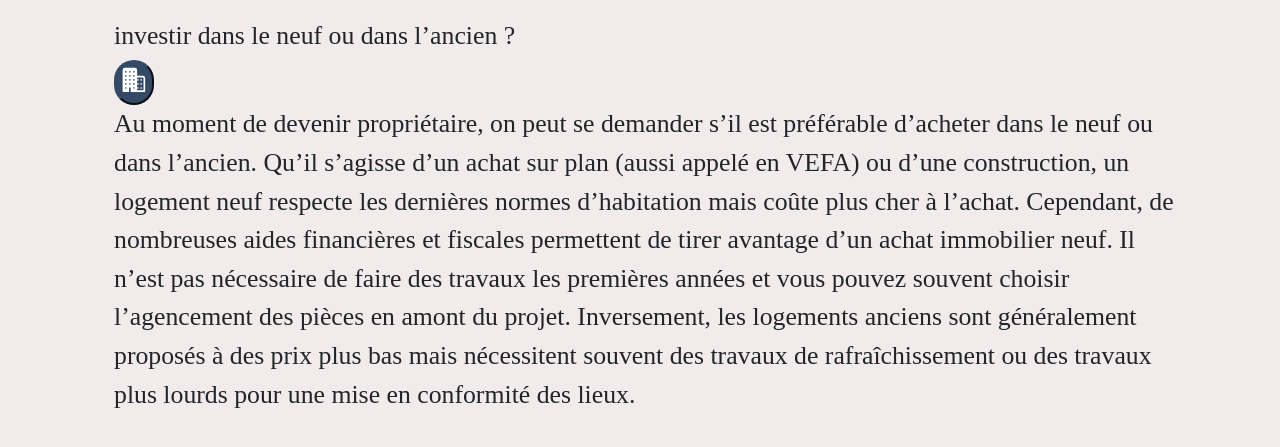
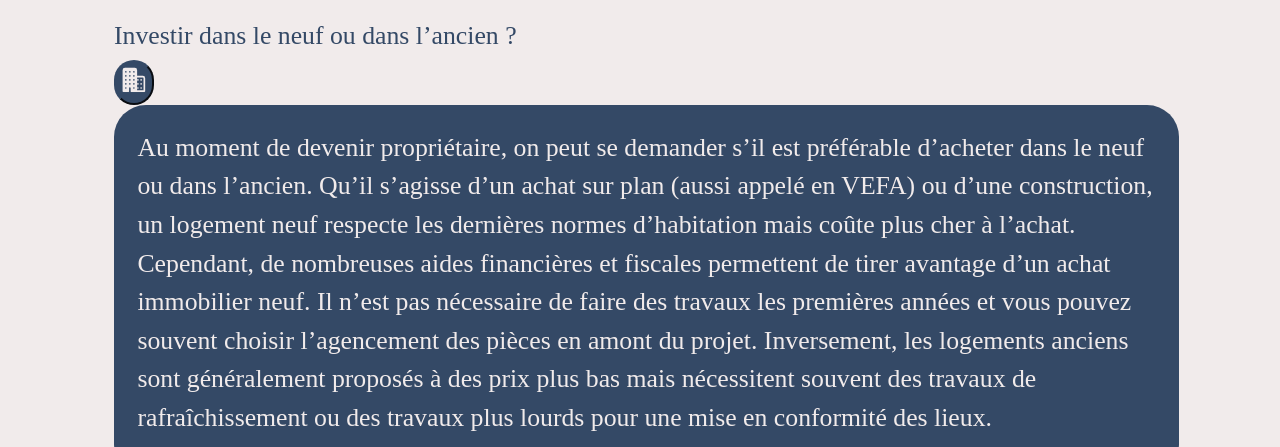
Before and after one commit to trobillard/Norimmo, a website built with Parcel: page FAQ.html in a window 1280 px wide. Both pictures are taken after a click on the button 133 px from the left and 435 px from the top of the page. Shown: the part 353-800 px from the top of the page. Built offline with nearby package versions, Linux system fonts and the light colour scheme.

Commit message:
FAQ colors add

```diff
--- a/FAQ.html
+++ b/FAQ.html
@@ -68,7 +68,7 @@
     <section class="faqcontainer">
       <h2>FAQ</h2>
       <ul>
-      <li><h6>investir dans le neuf ou dans l’ancien ?</h6></li>
+      <li><h6>Investir dans le neuf ou dans l’ancien ?</h6></li>
       <li><button id="togg1"><ion-icon name="business"></ion-icon></button></li>
       <div id="d1">
         <p>Au moment de devenir propriétaire, on peut se demander s’il est préférable d’acheter dans le neuf ou dans l’ancien.
--- a/css/main.css
+++ b/css/main.css
@@ -170,24 +170,40 @@ FAQ
 #d1, #d2, #d3, #d4, #d5, #d6{
   Display: none;
   margin-bottom: 3em;
+  background: #344966;
+  color: rgb(241, 235, 235);
+  width: 100%;
+  border-radius: 2rem;
+  padding: 1em;
 }
+
 h6{
   margin-top: 1em;
   font-family: 'Cormorant Garamond', serif;
   font-size: 1.1em;
+  color:#344966;
 }
+
 /* .container{ */
   /* display: flex; */
 /* } */
+
 button{
   background-color: #344966;
-  color: white;
+  color: rgb(241, 235, 235);
   font-size: 30px;
   border-radius: 20px;
   border-color: #344966;
   padding: 5px;
   margin-bottom: 1em;
 }
+
+button:hover{
+  background-color:rgb(241, 235, 235);
+  border-color: rgb(241, 235, 235);
+  color: #344966;
+}
+
 .faqcontainer{
   width: 100%;
   padding-right: 1em;
```
Also changed, not shown: 1 other file.
